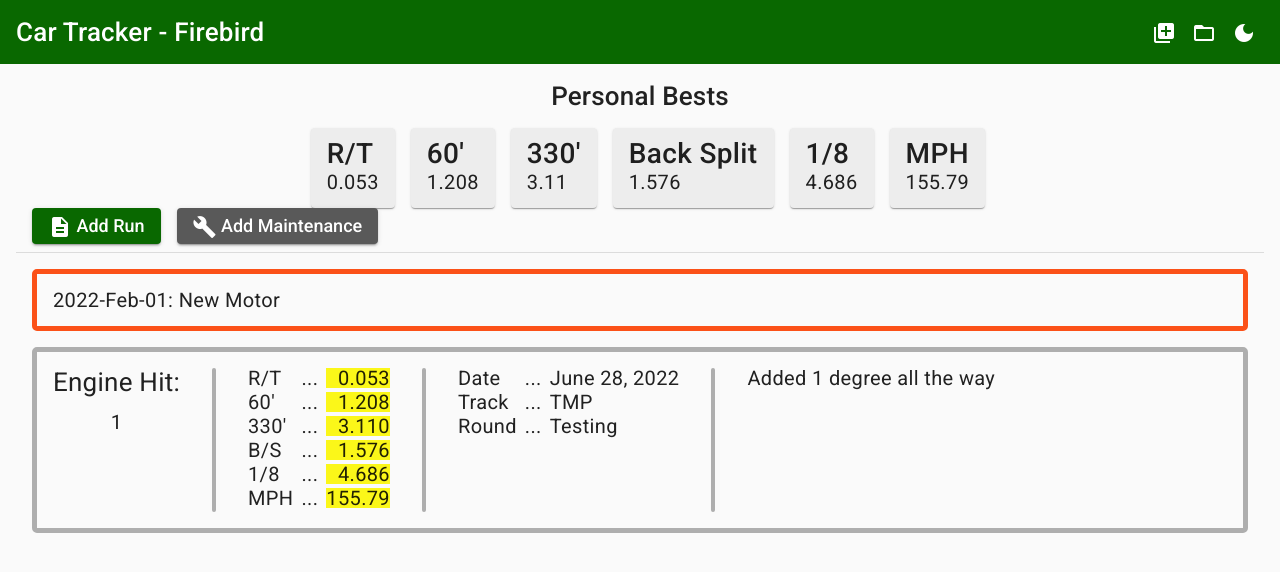
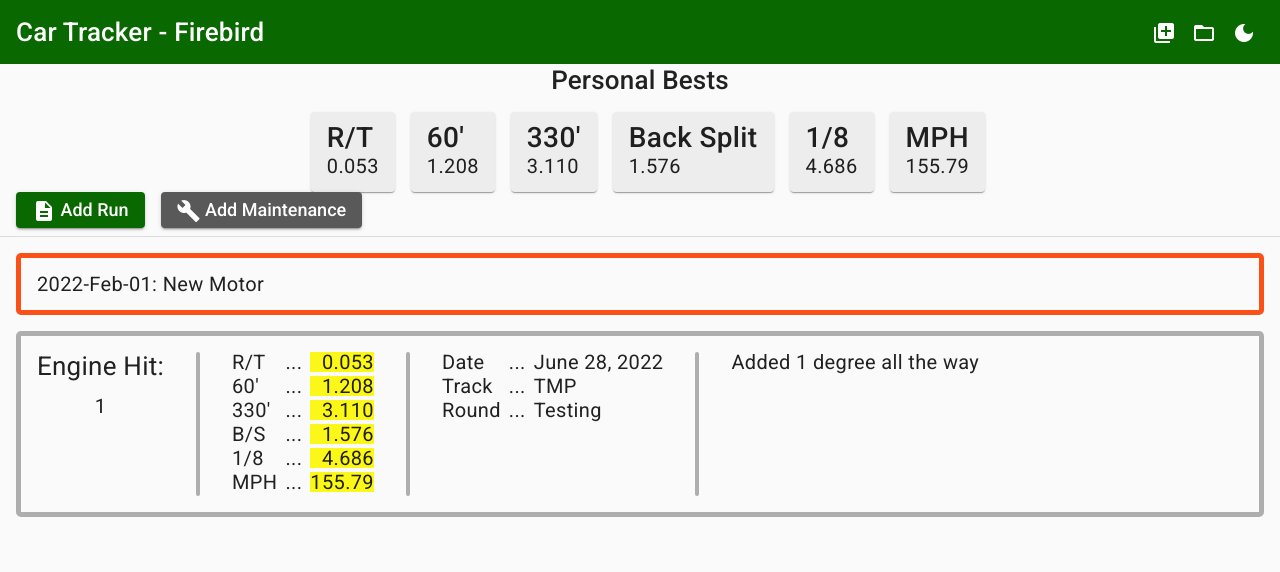
Before and after one commit to domp47/run-tracker, an Angular app in the folder angular-electron/: page / in a window 1280 px wide. Both pictures are taken after a click on the button "folder_open". Shown: the top 572 px of the page. Built offline with nearby package versions, Linux system fonts and the light colour scheme.

Commit message:
fixed some bugs

```diff
--- a/angular-electron/src/app/app.component.html
+++ b/angular-electron/src/app/app.component.html
@@ -33,16 +33,16 @@
     </button>
   </div>
 </mat-toolbar>
-<div class="content">
+<div class="root-content">
   <h2 *ngIf="tableData?.length > 0" class="center-heading">Personal Bests</h2>
   <div *ngIf="tableData?.length > 0" class="summary-container">
     <mat-card class="dark-card">
       <mat-card-title>R/T</mat-card-title>
-      <mat-card-content>{{ bestRT?.value }}</mat-card-content>
+      <mat-card-content>{{ bestRT?.value | number: "1.3-3" }}</mat-card-content>
     </mat-card>
     <mat-card class="dark-card">
       <mat-card-title>60'</mat-card-title>
-      <mat-card-content>{{ best60?.value }}</mat-card-content>
+      <mat-card-content>{{ best60?.value | number: "1.3-3" }}</mat-card-content>
     </mat-card>
     <!-- <mat-card class="dark-card">
       <mat-card-title>Front Split</mat-card-title>
@@ -50,19 +50,25 @@
     </mat-card> -->
     <mat-card class="dark-card">
       <mat-card-title>330'</mat-card-title>
-      <mat-card-content>{{ best330?.value }}</mat-card-content>
+      <mat-card-content>{{
+        best330?.value | number: "1.3-3"
+      }}</mat-card-content>
     </mat-card>
     <mat-card class="dark-card">
       <mat-card-title>Back Split</mat-card-title>
-      <mat-card-content>{{ bestBS?.value }}</mat-card-content>
+      <mat-card-content>{{ bestBS?.value | number: "1.3-3" }}</mat-card-content>
     </mat-card>
     <mat-card class="dark-card">
       <mat-card-title>1/8</mat-card-title>
-      <mat-card-content>{{ bestEighth?.value }}</mat-card-content>
+      <mat-card-content>{{
+        bestEighth?.value | number: "1.3-3"
+      }}</mat-card-content>
     </mat-card>
     <mat-card class="dark-card">
       <mat-card-title>MPH</mat-card-title>
-      <mat-card-content>{{ BestMPH?.value }}</mat-card-content>
+      <mat-card-content>{{
+        BestMPH?.value | number: "1.2-2"
+      }}</mat-card-content>
     </mat-card>
   </div>
   <div *ngIf="fileTitle" class="mb-sm ml-1">
@@ -81,7 +87,7 @@
     </button>
   </div>
   <mat-divider *ngIf="fileTitle" [inset]="false"></mat-divider>
-  <div class="content">
+  <div class="content scroll" #tableItems>
     <div *ngFor="let row of tableData" class="mb-1">
       <app-maintenance
         *ngIf="row.type == rowType.MAINTENANCE"
--- a/angular-electron/src/app/app.component.scss
+++ b/angular-electron/src/app/app.component.scss
@@ -2,8 +2,18 @@
   flex: 1 1 auto;
 }
 
+.root-content {
+  max-height: 90vh;
+  display: flex;
+  flex-direction: column;
+}
+
 .content {
   margin: 1rem;
+}
+
+.scroll {
+  overflow-y: scroll;
 }
 
 .summary-container {
--- a/angular-electron/src/app/app.component.ts
+++ b/angular-electron/src/app/app.component.ts
@@ -1,4 +1,10 @@
-import { Component, OnInit, Renderer2 } from '@angular/core';
+import {
+  Component,
+  ElementRef,
+  OnInit,
+  Renderer2,
+  ViewChild,
+} from '@angular/core';
 import { MatDialog } from '@angular/material/dialog';
 import { SaveFileService } from './core/services/save-file/save-file.service';
 import { UserDataService } from './core/services/user-data/user-data.service';
@@ -33,6 +39,8 @@ export interface PersonalBest {
   styleUrls: ['./app.component.scss'],
 })
 export class AppComponent implements OnInit {
+  @ViewChild('tableItems') private tableItemsDiv: ElementRef;
+
   private userData: UserData;
   private timeTracking: TimeSlipTrackingFile;
 
@@ -75,6 +83,13 @@ export class AppComponent implements OnInit {
       runId: null,
       value: defaultValue,
     };
+  }
+
+  scrollToBottom(): void {
+    try {
+      this.tableItemsDiv.nativeElement.scrollTop =
+        this.tableItemsDiv.nativeElement.scrollHeight;
+    } catch (err) {}
   }
 
   public get rowType(): typeof RowType {
@@ -293,5 +308,7 @@ export class AppComponent implements OnInit {
         }
       }
     }
+
+    this.scrollToBottom();
   }
 }
--- a/angular-electron/src/app/dialogs/add-run/add-run.component.html
+++ b/angular-electron/src/app/dialogs/add-run/add-run.component.html
@@ -134,10 +134,10 @@
             cdkAutosizeMinRows="19"
             cdkAutosizeMaxRows="19"
             matInput
-            id="raceTrack"
+            id="notes"
             aria-label="Enter Race Track."
             type="text"
-            formControlName="raceTrack"
+            formControlName="notes"
             required
           ></textarea>
         </mat-form-field>
--- a/angular-electron/src/app/dialogs/add-run/add-run.component.ts
+++ b/angular-electron/src/app/dialogs/add-run/add-run.component.ts
@@ -85,11 +85,11 @@ export class AddRunDialogComponent implements OnInit {
         outcome: this.form.value.outcome,
         notes: this.form.value.notes,
         result: {
-          reactionTime: this.form.value.sixtyTime,
-          sixtyFoot: this.form.value.sixtyTime,
-          threeThirtyFoot: this.form.value.threeThirtyTime,
-          eighthMile: this.form.value.eighthTime,
-          mph: this.form.value.mph,
+          reactionTime: +this.form.value.reactionTime,
+          sixtyFoot: +this.form.value.sixtyTime,
+          threeThirtyFoot: +this.form.value.threeThirtyTime,
+          eighthMile: +this.form.value.eighthTime,
+          mph: +this.form.value.mph,
         },
       };
       this.dialogRef.close(run);
```
